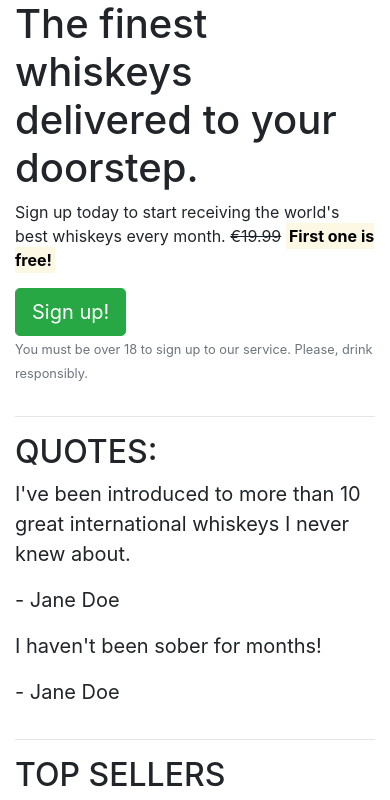
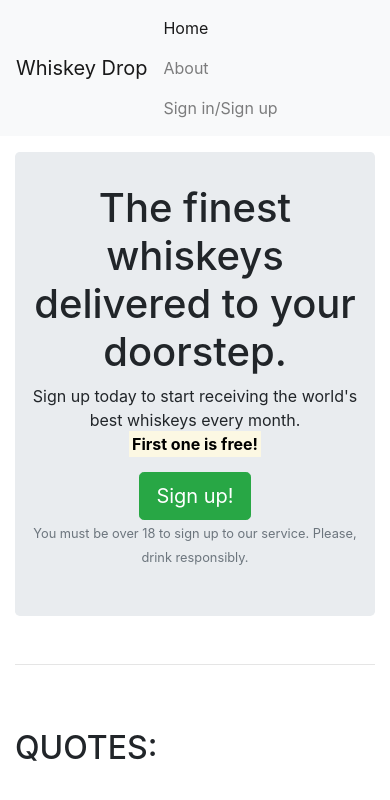
Before and after one commit to allyporwal/whiskey-drop, a plain HTML site: page index.html in a window 390 px wide. Shown: the top 800 px of the page. Drawn offline with nearby package versions, Linux system fonts and the light colour scheme.

Commit message:
Added components to improve the design and responsiveness

```diff
--- a/index.html
+++ b/index.html
@@ -10,14 +10,28 @@
 </head>
 
 <body>
-	<article class="container">
+	<nav class="navbar navbar-light bg-light navbar-expand-sm">
+		<a href="/" class="navbar-brand">Whiskey Drop</a>
+		<ul class="navbar-nav mr-auto">
+			<li class="active nav-item mr-2"><a class="nav-link" href="/">Home</a></li>
+			<li class="nav-item mr-2"><a class="nav-link" href="About ">About</a></li>
+			<li class="nav-item mr-2 d-block d-sm-none"><a class="nav-link" href="/login">Sign in/Sign up</a></li>
+		</ul>
+		<div class="d-none d-md-block">
+			<p class="navbar-text my-auto mr-2"><i>Great whiskey delivered to your door!</i></p>
+			<a href="/login">Sign in/Sign up</a>
+		</div>
+	</nav>
+	<article class="container mt-3">
 		<!-- Callout -->
 		<div class="row">
 			<div class="col-12">
-				<section class="callout">
+				<section class="callout jumbotron text-center">
 					<h1>The finest whiskeys delivered to your doorstep.</h1>
 					<p>Sign up today to start receiving the world's best whiskeys every month.
-						<s>€19.99</s> <strong><mark>First one is free!</mark></strong></p>
+						<s class="d-none d-sm-inline">€19.99</s>
+                        <span class="d-inline d-sm-none"><br></span>
+                        <strong><mark>First one is free!</mark></strong></p>
 					<button class="btn btn-success btn-lg">Sign up!</button>
 					<p class="text-muted">
 						<small>You must be over 18 to sign up to our service. Please, drink responsibly.</small>
@@ -31,7 +45,7 @@
 		<!-- Quotes -->
 		<section class="quotes">
 			<div class="row">
-				<div class="col-12">
+				<div class="col-12 my-5">
 					<h2 class="text-uppercase">Quotes:</h2>
 				</div>
 			</div>
@@ -56,7 +70,7 @@
 		<!-- Top sellers -->
 		<section class="features">
 			<div class="row">
-				<div class="col-12">
+				<div class="col-12 my-5">
 					<h2 class="text-uppercase">Top sellers</h2>
 				</div>
 			</div>
@@ -99,12 +113,12 @@
 
 
 		</section>
-		<!-- /.features -->
+        <!-- ./Top sellers -->
 		<hr>
 		<!-- Features -->
 		<section class="features">
 			<div class="row">
-				<div class="col-12">
+				<div class="col-12 my-5">
 					<h2 class="text-uppercase">Features:</h2>
 				</div>
 			</div>
```
